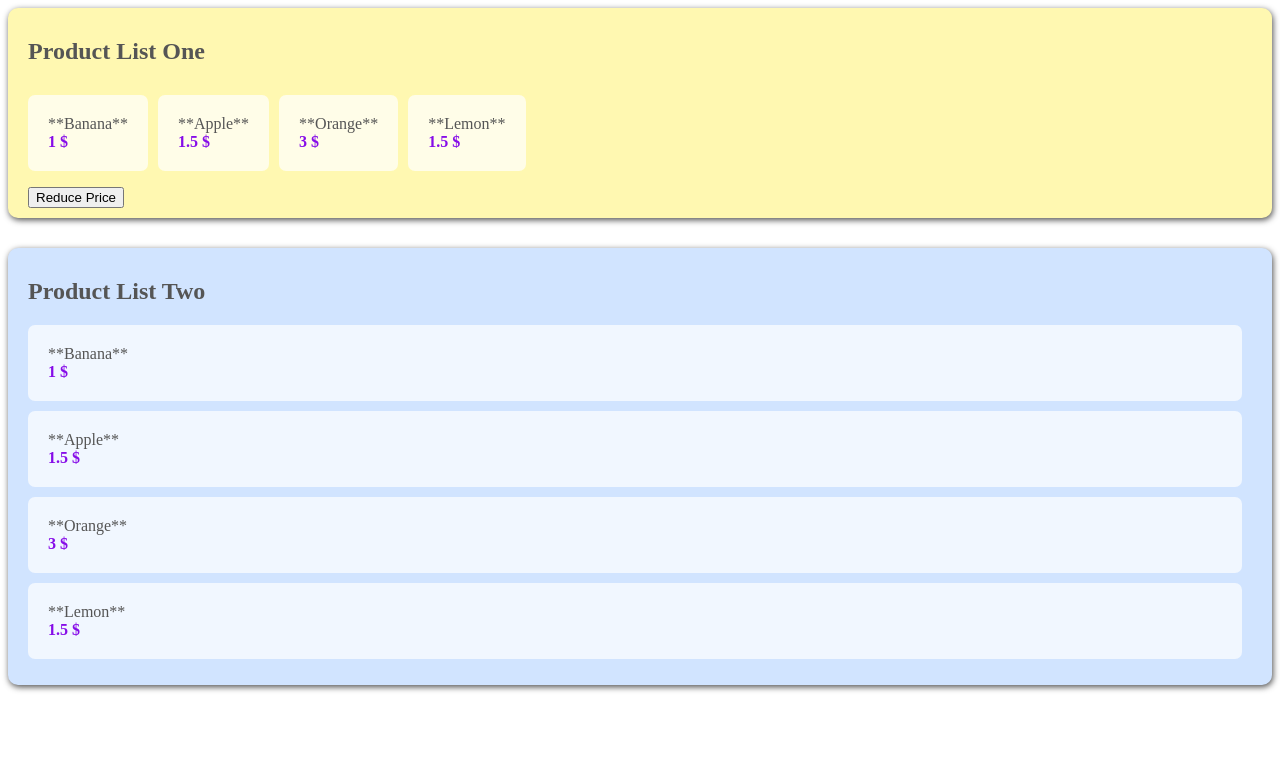
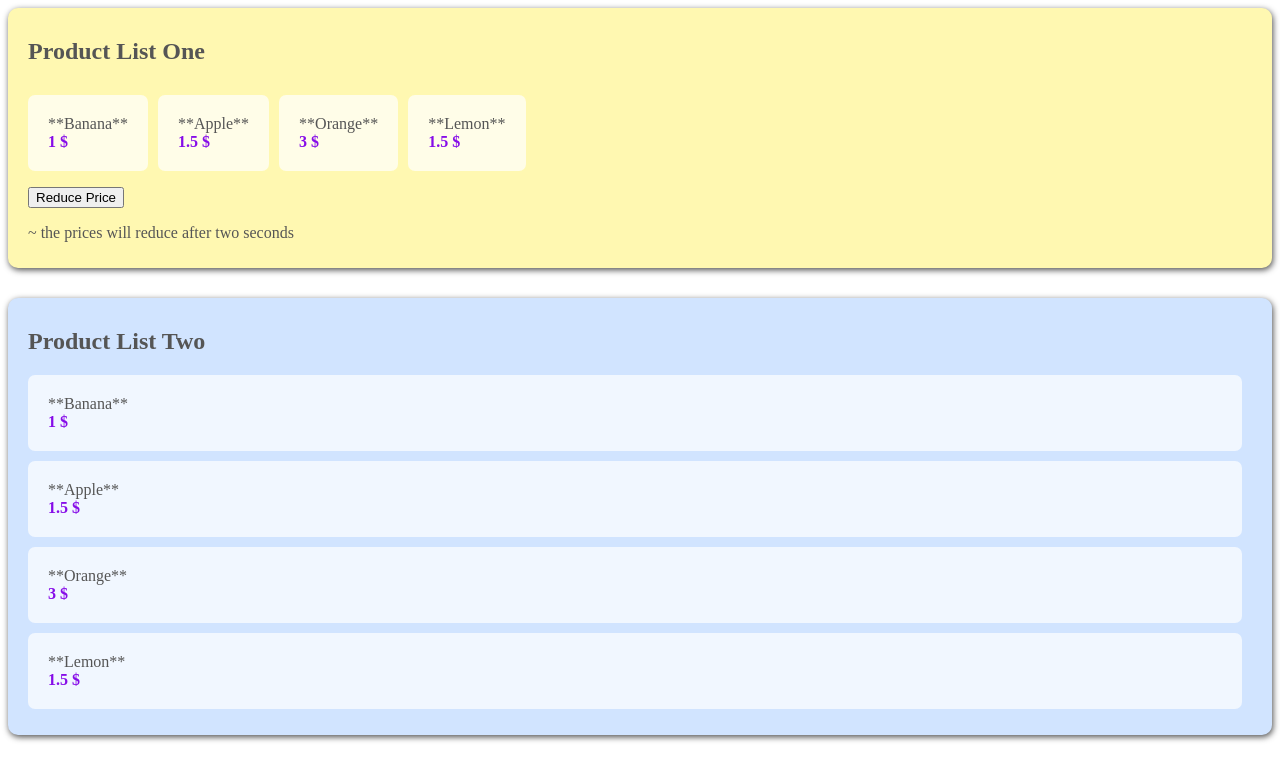
Before and after one commit to SamanthaPelkova/vuex-app, a Vue app: page / in a window 1280 px wide. Shown: the top 780 px of the page. Built offline with nearby package versions, Linux system fonts and the light colour scheme.

Commit message:
adding actions and getters

```diff
--- a/src/components/ProductListOne.vue
+++ b/src/components/ProductListOne.vue
@@ -8,6 +8,7 @@
       </li>
     </ul>
     <button @click="reducePrice(4)">Reduce Price</button>
+    <p>~ the prices will reduce after two seconds</p>
   </div>
 </template>
 
```
